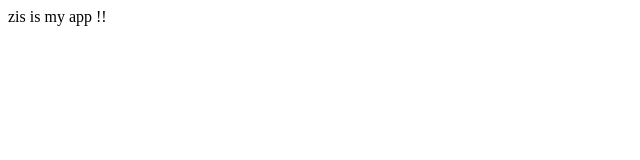
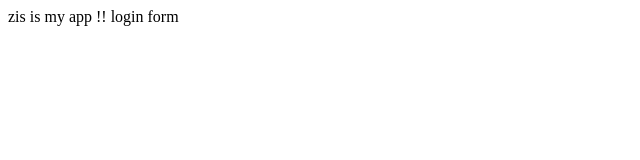
Before and after one commit to Mohamed-AH/myappsample, a plain HTML site: page index.html in a window 1280 px wide. Shown: the full height of the page, 0-640 px from the left. Drawn offline with Linux system fonts and the light colour scheme.

Commit message:
login form

```diff
--- /dev/null
+++ b/dir2/app2.js
@@ -0,0 +1 @@
+console.log('helo');
--- a/index.html
+++ b/index.html
@@ -4,5 +4,6 @@
     </head>
     <body>
         zis is my app !!
+        login form
     </body>
 </html>
```
Also changed, not shown: login.html (added, +1 -0 lines), log.txt (added).
